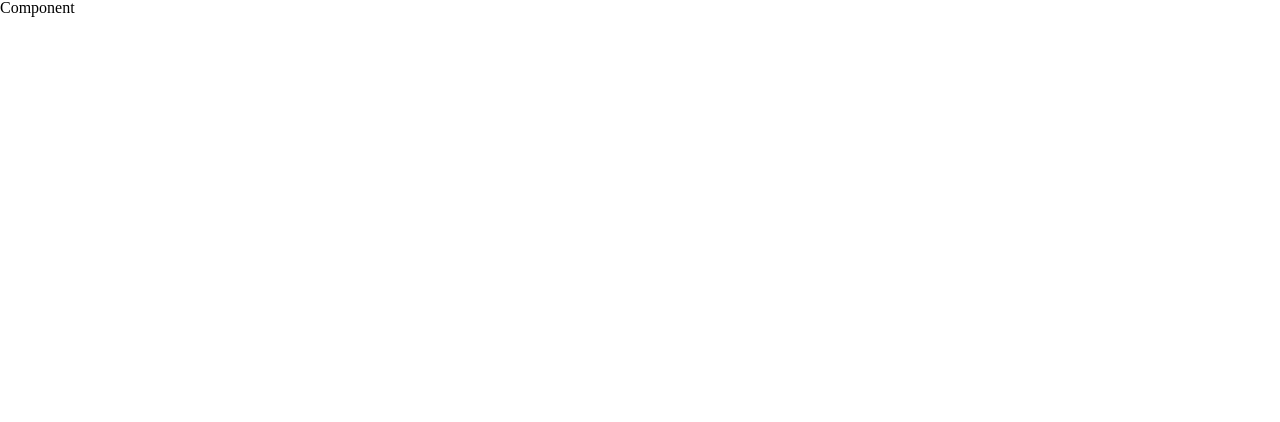
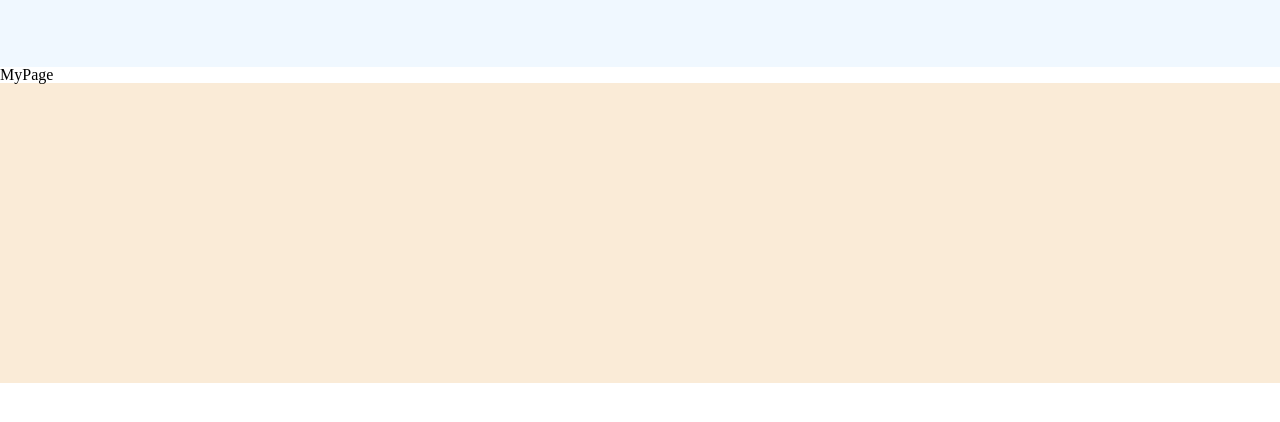
Before and after one commit to ujeans/shoppingmall_frontend, a React (Create React App) app in the folder shoppingmall/: page /settings in a window 1280 px wide. Shown: the top 422 px of the page. Built offline with nearby package versions, Linux system fonts and the light colour scheme.

Commit message:
design(feature/ujin/#6): nav, footer 공통 컴포넌트로 만들기

```diff
--- a/shoppingmall/src/App.js
+++ b/shoppingmall/src/App.js
@@ -1,13 +1,21 @@
 import { ThemeProvider } from "styled-components";
 import { theme } from "./style/theme";
-import Page from "./pages/Page";
 import { GlobalStyle } from "./style/GlobalStyle";
+import { Route, Routes } from "react-router-dom";
+//components
+import AppLayout from "./components/commom/AppLayout";
+// pages
+import MyPage from "./pages/myPage/MyPage";
 
 function App() {
   return (
     <ThemeProvider theme={theme}>
       <GlobalStyle />
-      <Page />
+      <AppLayout>
+        <Routes>
+          <Route path="/settings" element={<MyPage />} />
+        </Routes>
+      </AppLayout>
     </ThemeProvider>
   );
 }
--- /dev/null
+++ b/shoppingmall/src/components/commom/AppLayout.js
@@ -0,0 +1,15 @@
+//components
+import Footer from "../footer/Footer";
+import Nav from "../nav/Nav";
+
+const AppLayout = ({ children }) => {
+  return (
+    <>
+      <Nav />
+      {children}
+      <Footer />
+    </>
+  );
+};
+
+export default AppLayout;
--- /dev/null
+++ b/shoppingmall/src/components/footer/Footer.js
@@ -0,0 +1,14 @@
+import React from "react";
+import styled from "styled-components";
+
+const Footer = () => {
+  return <Container></Container>;
+};
+
+export default Footer;
+
+const Container = styled.div`
+  width: 100%;
+  height: 300px;
+  background-color: antiquewhite;
+`;
--- /dev/null
+++ b/shoppingmall/src/components/nav/Nav.js
@@ -0,0 +1,14 @@
+import React from "react";
+import styled from "styled-components";
+
+const Nav = () => {
+  return <Container></Container>;
+};
+
+export default Nav;
+
+const Container = styled.div`
+  width: 100%;
+  height: 67px;
+  background-color: aliceblue;
+`;
--- a/shoppingmall/src/index.js
+++ b/shoppingmall/src/index.js
@@ -1,6 +1,11 @@
 import React from "react";
 import ReactDOM from "react-dom/client";
+import { BrowserRouter } from "react-router-dom";
 import App from "./App";
 
 const root = ReactDOM.createRoot(document.getElementById("root"));
-root.render(<App />);
+root.render(
+  <BrowserRouter>
+    <App />
+  </BrowserRouter>
+);
--- a/shoppingmall/src/pages/Page.js
+++ /dev/null
@@ -1,12 +0,0 @@
-import React from "react";
-import Component from "../components/Component";
-
-const Page = () => {
-  return (
-    <div>
-      <Component />
-    </div>
-  );
-};
-
-export default Page;
--- /dev/null
+++ b/shoppingmall/src/pages/myPage/MyPage.js
@@ -0,0 +1,7 @@
+import React from "react";
+
+const MyPage = () => {
+  return <div>MyPage</div>;
+};
+
+export default MyPage;
```
